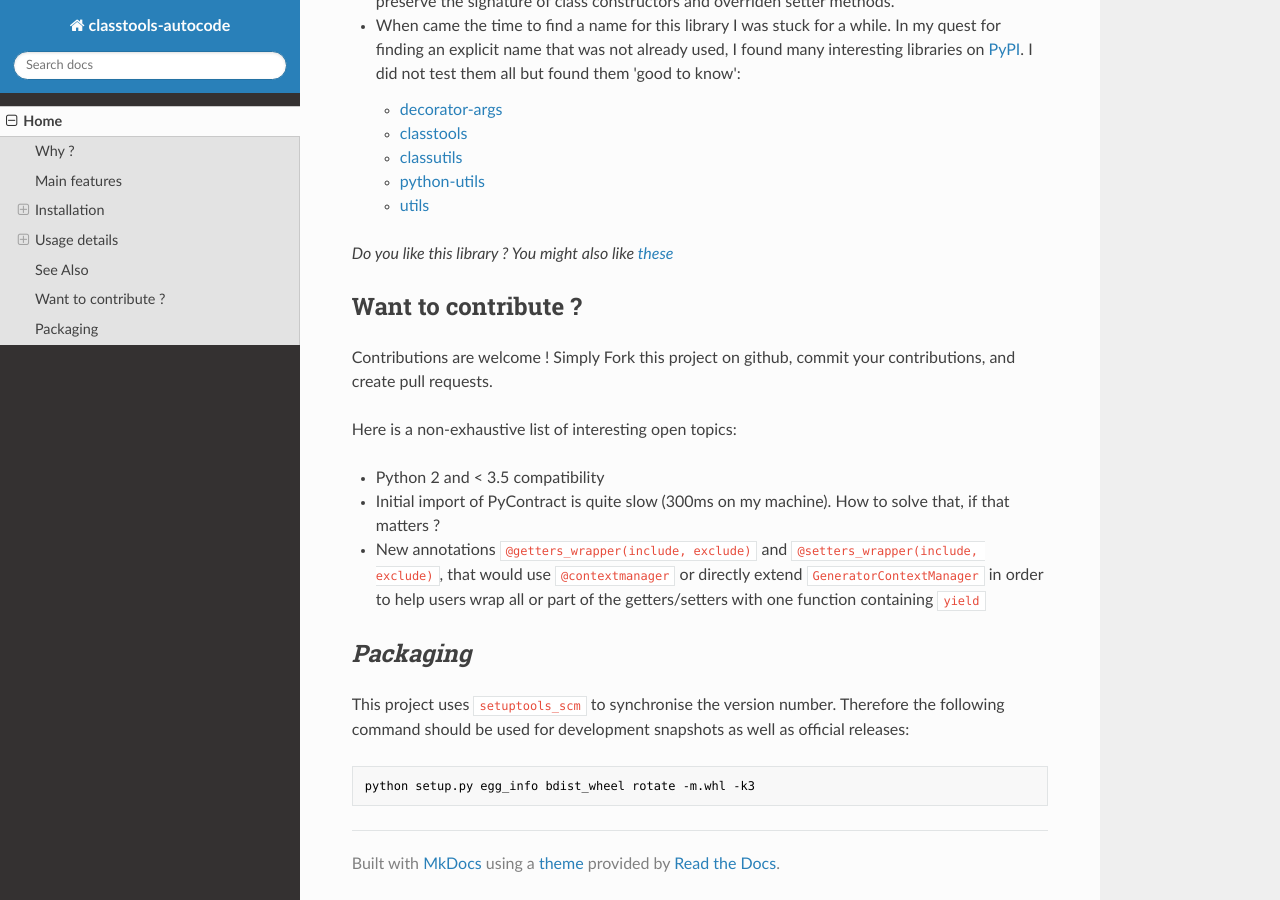
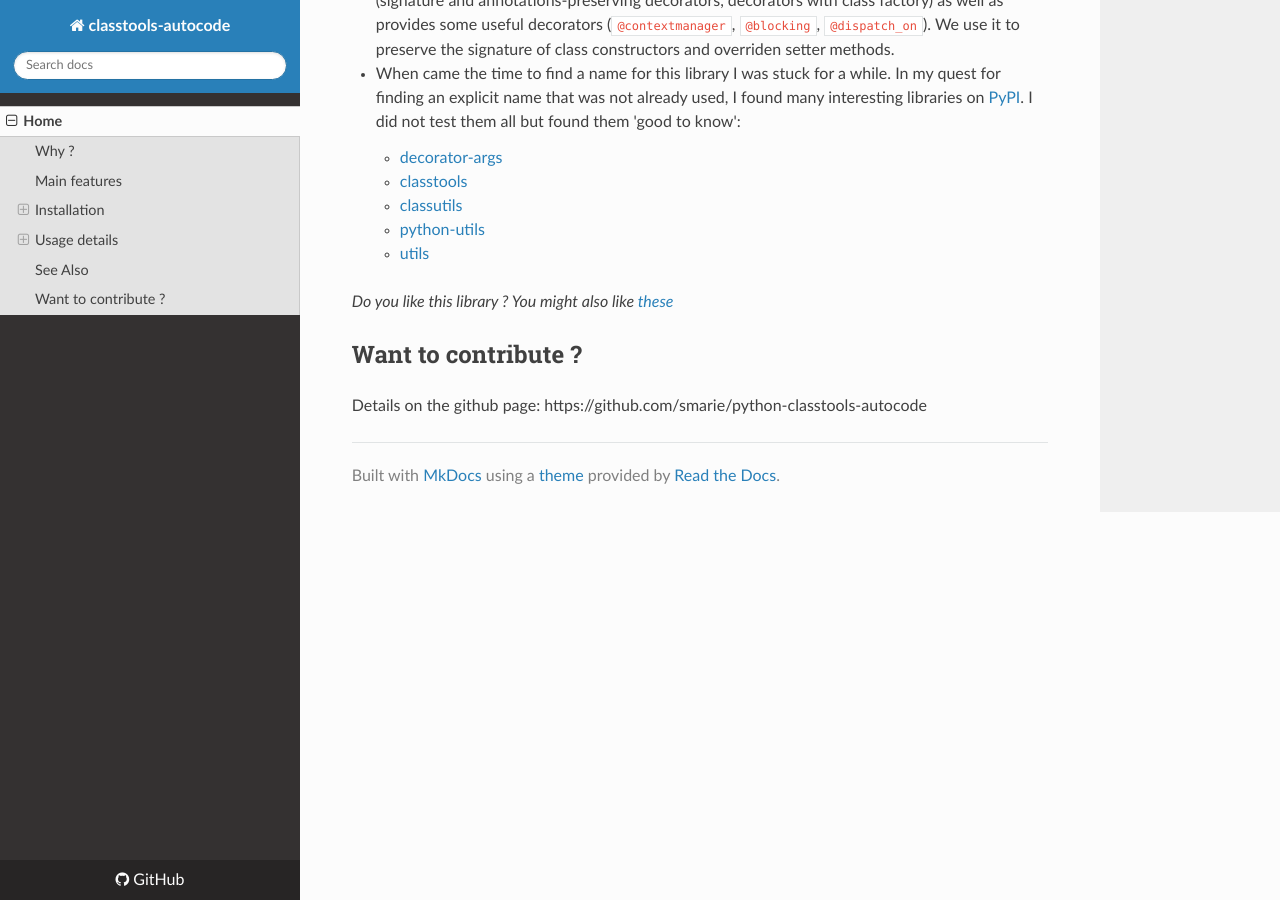
Before and after one commit to smarie/python-autoclass, an MkDocs documentation site: the page built from docs/index.md, in a window 1280 px wide and 900 px high, scrolled down 10641 px. Built offline with MkDocs 1.6.1, drawn with Linux system fonts in a browser that asks for light colours; nearby versions of some CDN libraries; old or Windows-style settings are respelled for this version of MkDocs; some of the changed text lies outside the part shown.

Commit message:
* contribution details are now in README.md only * added link to github repo in index.md and mkdocs.yml * added link to the docs in README.md * improved readme page for contributions

````diff
--- a/docs/index.md
+++ b/docs/index.md
@@ -4,6 +4,7 @@ A python 3 library providing functions and decorators to automatically generate
 
 The objective of this library is to reduce the amount of redundancy by automatically generatic parts of the code from the information already available somewhere else (typically, in the constructor signature). The intent is similar to [attrs](https://github.com/python-attrs/attrs): remove boilerplate.
 
+Github page : https://github.com/smarie/python-classtools-autocode
 
 ## Why ?
 
@@ -483,19 +484,4 @@ them with `@getter_override` or `@setter_override`. Note that the contract will
 
 ## Want to contribute ?
 
-Contributions are welcome ! Simply Fork this project on github, commit your contributions, and create pull requests.
-
-Here is a non-exhaustive list of interesting open topics:
-
-* Python 2 and < 3.5 compatibility
-* Initial import of PyContract is quite slow (300ms on my machine). How to solve that, if that matters ?
-* New annotations `@getters_wrapper(include, exclude)` and `@setters_wrapper(include, exclude)`, that would use `@contextmanager` or directly extend `GeneratorContextManager` in order to help users wrap all or part of the getters/setters with one function containing `yield`
-
-
-## *Packaging*
-
-This project uses `setuptools_scm` to synchronise the version number. Therefore the following command should be used for development snapshots as well as official releases:
-
-```bash
-python setup.py egg_info bdist_wheel rotate -m.whl -k3
-```
+Details on the github page: https://github.com/smarie/python-classtools-autocode
--- a/mkdocs.yml
+++ b/mkdocs.yml
@@ -1,4 +1,5 @@
 site_name: classtools-autocode
+repo_url: https://github.com/smarie/python-classtools-autocode
 pages:
     - Home: index.md
 theme: readthedocs
````
Also changed, not shown: README.md (+2 -7 lines).
